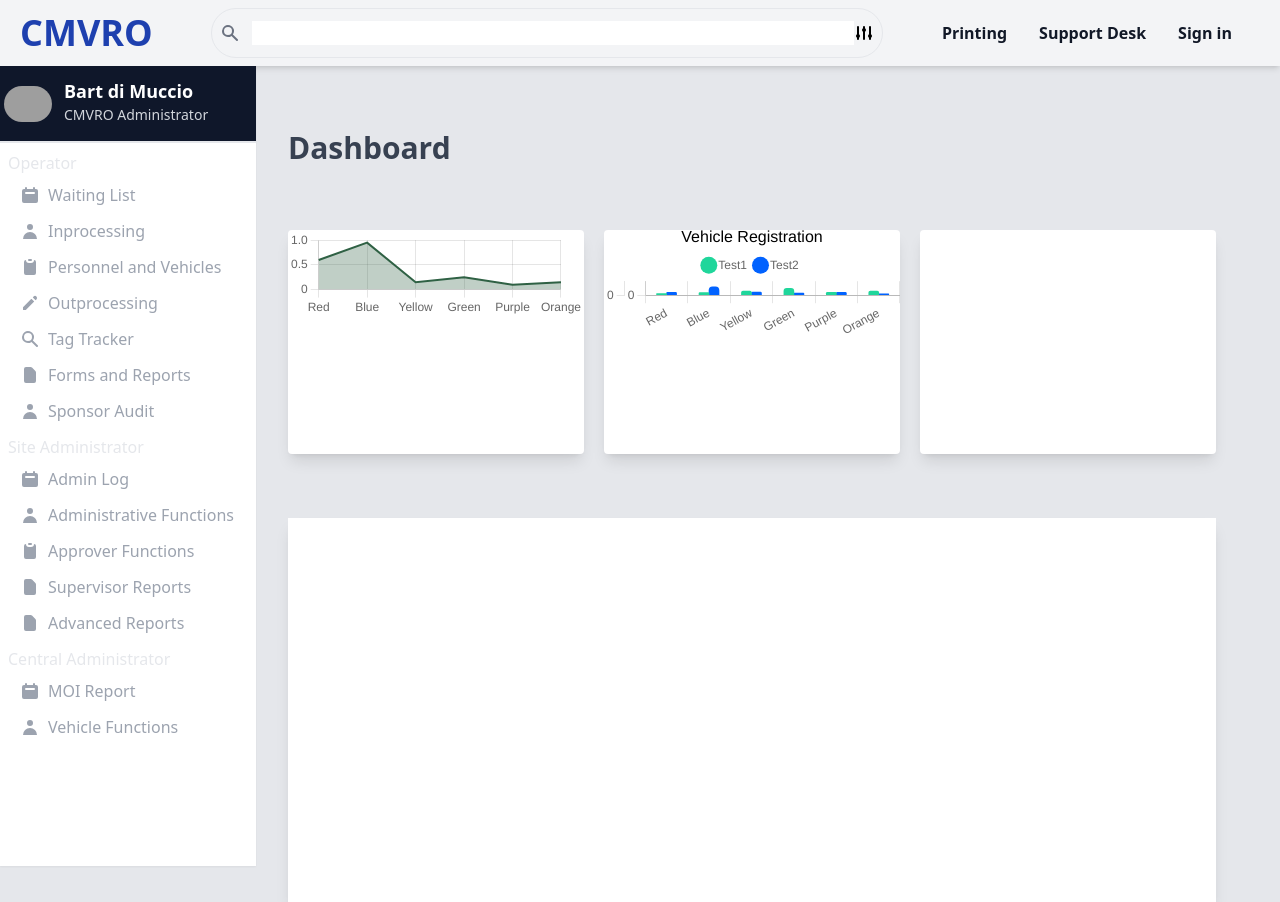
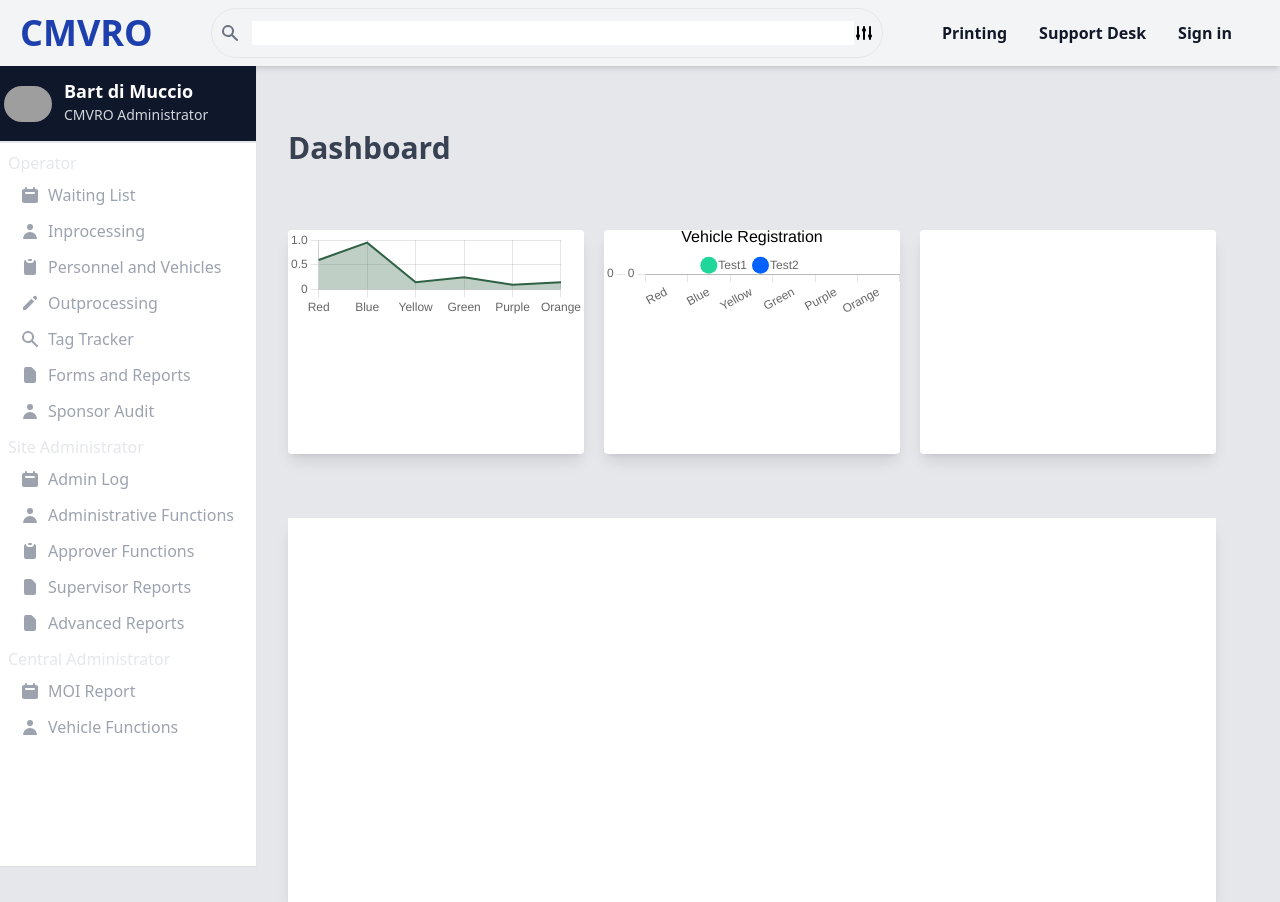
Before and after one commit to ccavalleri/cmvro, a Next.js app: page / in a window 1280 px wide. Built offline with nearby package versions, Linux system fonts and the light colour scheme; grey boxes are pictures that could not be loaded.

Commit message:
fix chart size

```diff
--- a/components/Body.js
+++ b/components/Body.js
@@ -124,7 +124,7 @@ export default function Body() {
           <Line data={data} width={400} height={120} options={options} />
         </div>
         <div className="rounded bg-white h-56 shadow-lg">
-          <Bar data={dataBar} width={400} options={optionsBar} />
+          <Bar data={dataBar} width={400} height={120} options={optionsBar} />
         </div>
         <div className="rounded bg-white h-56 shadow-lg"></div>
       </div>
```
